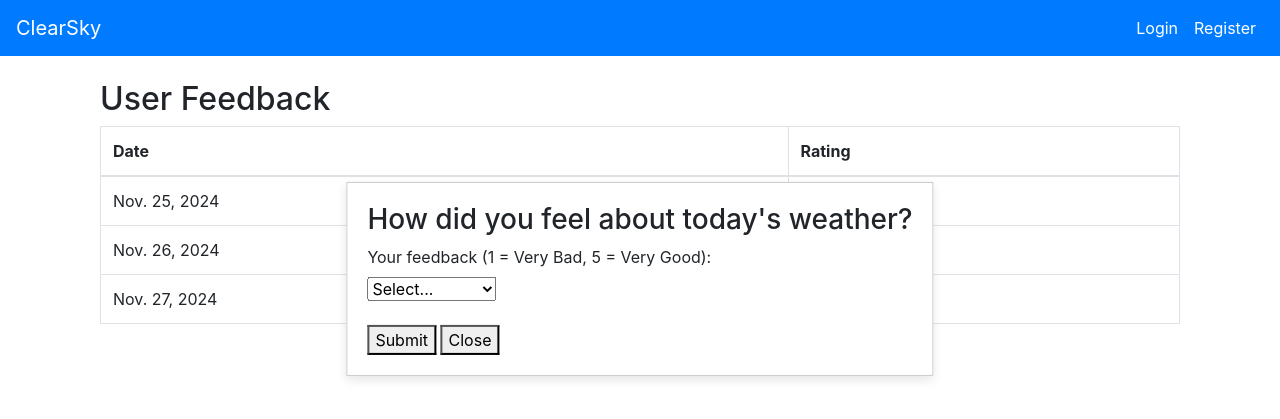
After one commit to AdamRyanUK/moodapp, a Django app: template authenticate/templates/authenticate/my_history.html in a window 1280 px wide. The commit adds this page. Shown: the top 419 px of the page. Run offline with Django 3.2, Linux system fonts and the light colour scheme; the template is opened without the code that fills it: values that come from a table or form of the project are taken from there, others are empty; data comes from the database, SQL or seed files in the repository; both versions use the stored data as it was after the commit; some libraries are stand-ins or nearby versions.

Commit message:
weds 27th midday update

```diff
--- a/authenticate/static/css/styles.css
+++ b/authenticate/static/css/styles.css
@@ -1,3 +1,20 @@
+/* Custom styles for the navbar */
+.navbar-custom {
+    background-color: #007BFF;  /* Your chosen blue color */
+    color: white;  /* Text color for better contrast */
+}
+
+.navbar-custom .navbar-brand,
+.navbar-custom .navbar-nav .nav-link {
+    color: white;  /* Ensure text is readable */
+}
+
+.navbar-custom .navbar-brand:hover,
+.navbar-custom .navbar-nav .nav-link:hover {
+    color: #e0e0e0;  /* Slightly lighter color on hover for effect */
+}
+
+
 .city-card {
     width: 18rem;
     margin-bottom: 20px;
@@ -13,3 +30,16 @@
     width: auto;
     margin-right: 10px;
 }
+
+#feedback-popup {
+    display: none;
+    position: fixed;
+    top: 30%;
+    left: 50%;
+    transform: translate(-50%, -30%);
+    background: white;
+    border: 1px solid #ccc;
+    padding: 20px;
+    z-index: 1000;
+    box-shadow: 0px 4px 10px rgba(0,0,0,0.1);
+}
--- a/authenticate/templates/authenticate/base.html
+++ b/authenticate/templates/authenticate/base.html
@@ -14,7 +14,7 @@
     <title>ClearSky App</title>
   </head>
   <body>
-    <nav class="navbar navbar-expand-lg navbar-dark bg-dark">
+    <nav class="navbar navbar-expand-lg navbar-dark navbar-custom">
   <a class="navbar-brand" href="{% url 'home' %}">ClearSky</a>
   <button class="navbar-toggler" type="button" data-toggle="collapse" data-target="#navbarSupportedContent" aria-controls="navbarSupportedContent" aria-expanded="false" aria-label="Toggle navigation">
     <span class="navbar-toggler-icon"></span>
--- /dev/null
+++ b/authenticate/templates/authenticate/my_history.html
@@ -0,0 +1,23 @@
+{% extends "authenticate/base.html" %}
+
+{% block content %}
+<div class="container">
+    <h2>User Feedback</h2>
+    <table class="table table-bordered">
+        <thead>
+            <tr>
+                <th>Date</th>
+                <th>Rating</th>
+            </tr>
+        </thead>
+        <tbody>
+            {% for feedback in feedbacks %}
+                <tr>
+                    <td>{{ feedback.date }}</td>
+                    <td>{{ feedback.rating }}</td>
+                </tr>
+            {% endfor %}
+        </tbody>
+    </table>
+</div>
+{% endblock %}
--- a/authenticate/urls.py
+++ b/authenticate/urls.py
@@ -10,4 +10,5 @@ urlpatterns = [
     path('change_password', views.change_password, name='change_password'),
     path('update-location/', views.update_location, name='update_location'),
     path('location-history/', views.location_history, name='location_history'),
+    path('my-history/', views.feedback_calendar_view, name='my_history'),
 ]
```
Also changed, not shown: authenticate/views.py (+33 -40 lines), common_commands.md (+2 -0 lines), weatherapi/services.py (+41 -0 lines), db.sqlite3.
